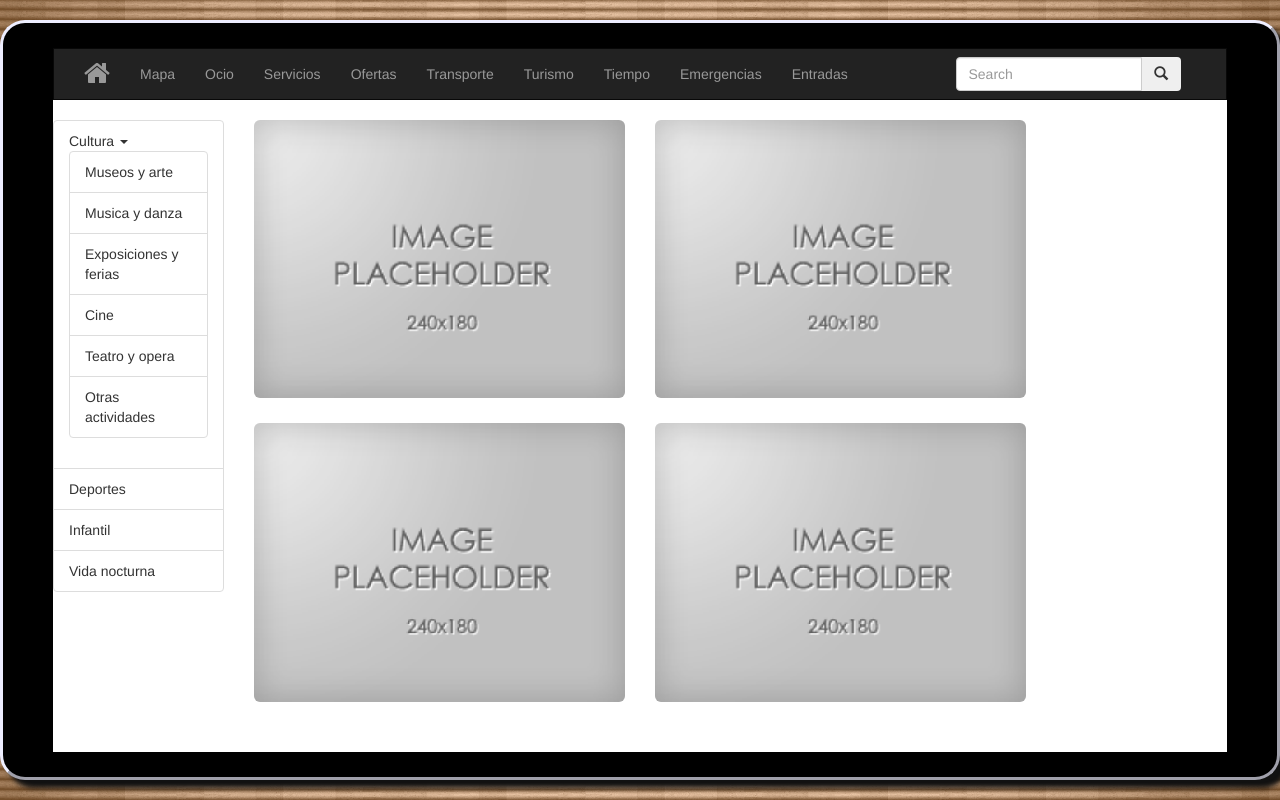
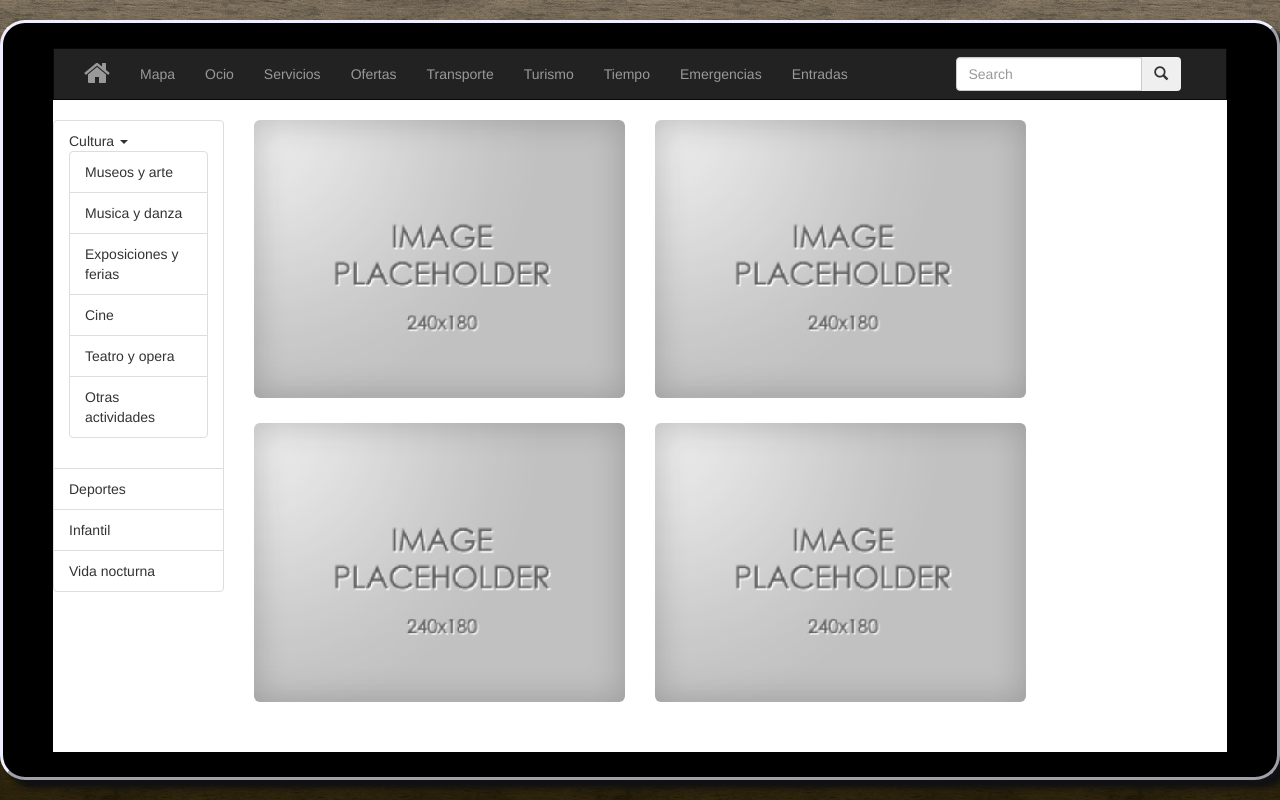
Before and after one commit to bilbaopic/bilbaopic.github.io, a plain HTML site: page index.html in a window 1280 px wide. Drawn offline with Linux system fonts and the light colour scheme.

Commit message:
Style overhaul

```diff
--- a/css/main.css
+++ b/css/main.css
@@ -1,7 +1,8 @@
 body{
 	padding: 5px 5px 5px 5px;
-	background: url('../img/background.png');
-	background-size: 100% 100%;
+	background: ##3d3112;
+	background-image: url("../img/ZenBG-1.png"), url("../img/ZenBG-2.png");
+	background-repeat: repeat-x, repeat;
 }
 
 #device {
```
Also changed, not shown: img/ZenBG-1.png (added), img/ZenBG-2.png (added).
